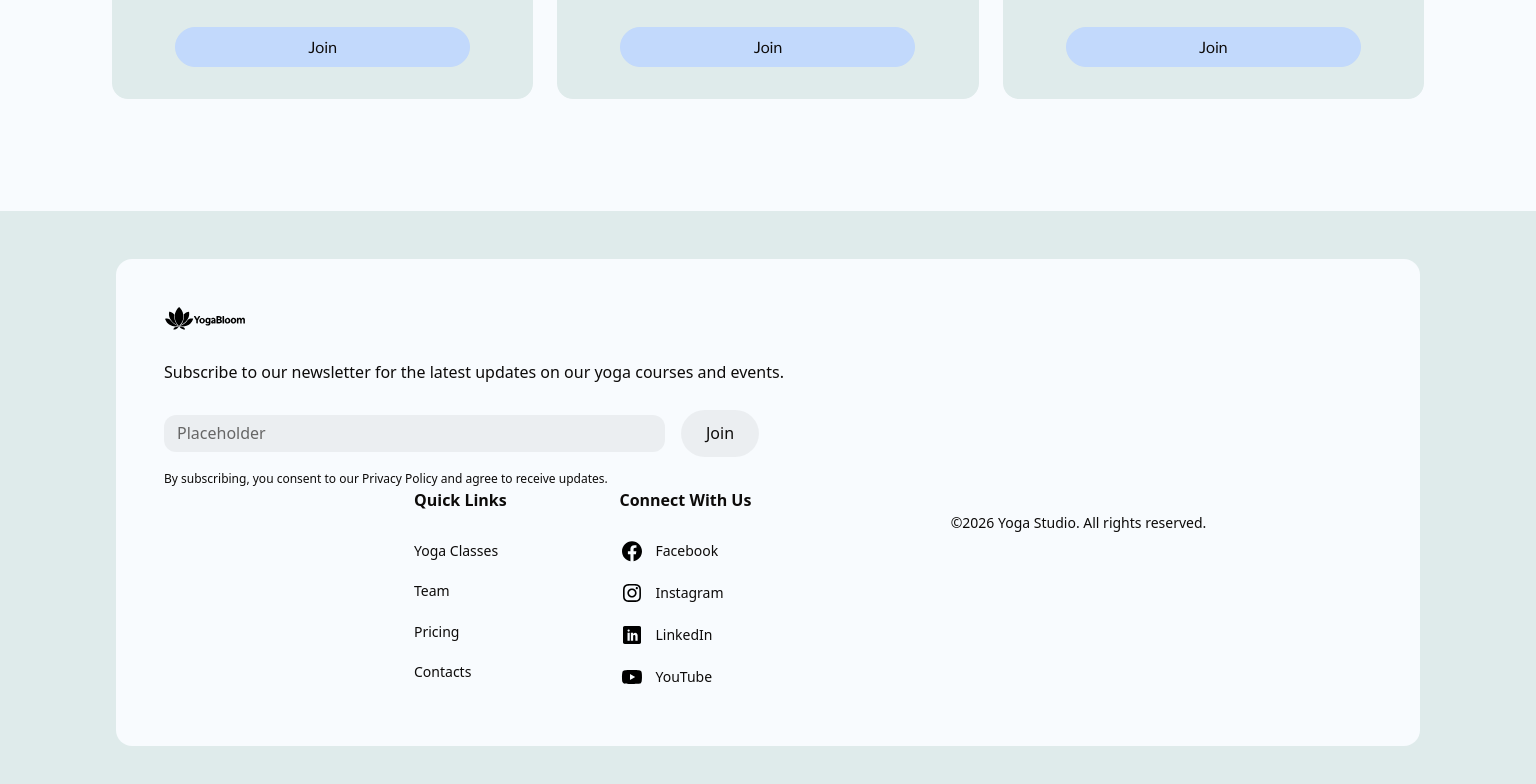
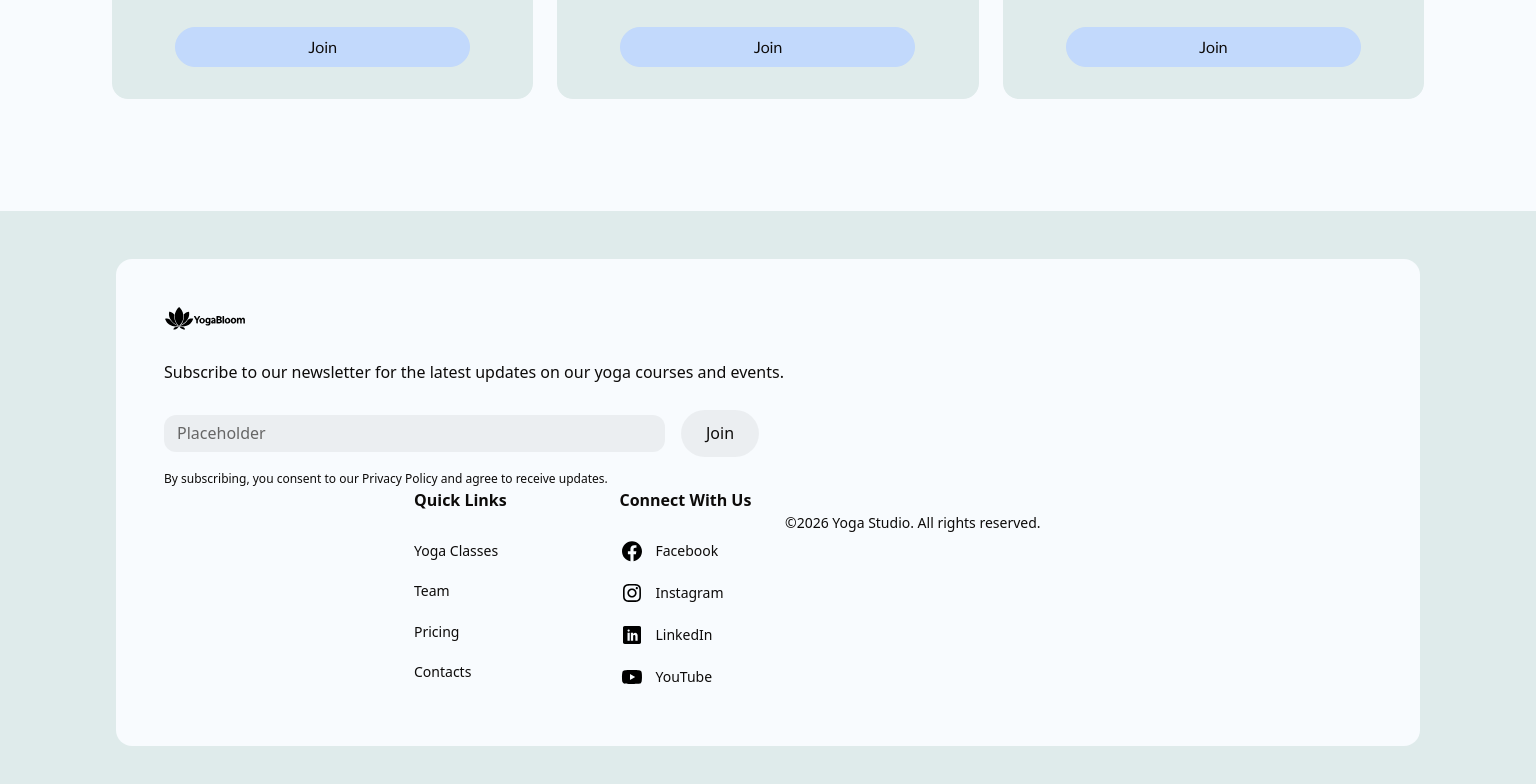
Before and after one commit to Natalia-Honcharova/demo-vite, a website built with Vite: page src/index.html in a window 1536 px wide. Shown: the part 4985-5769 px from the top of the page. Built offline with nearby package versions, Linux system fonts and the light colour scheme.

Commit message:
change footer-info

```diff
--- a/src/css/footer.css
+++ b/src/css/footer.css
@@ -210,6 +210,7 @@
 
     .footer-info {
       margin-top: 40px;
+      margin-left: 0;
     }
 }
 
@@ -268,6 +269,7 @@
 
  .footer-info {
   margin-top: 24px;
+  margin-left: 0;
  }
 
 }
```
